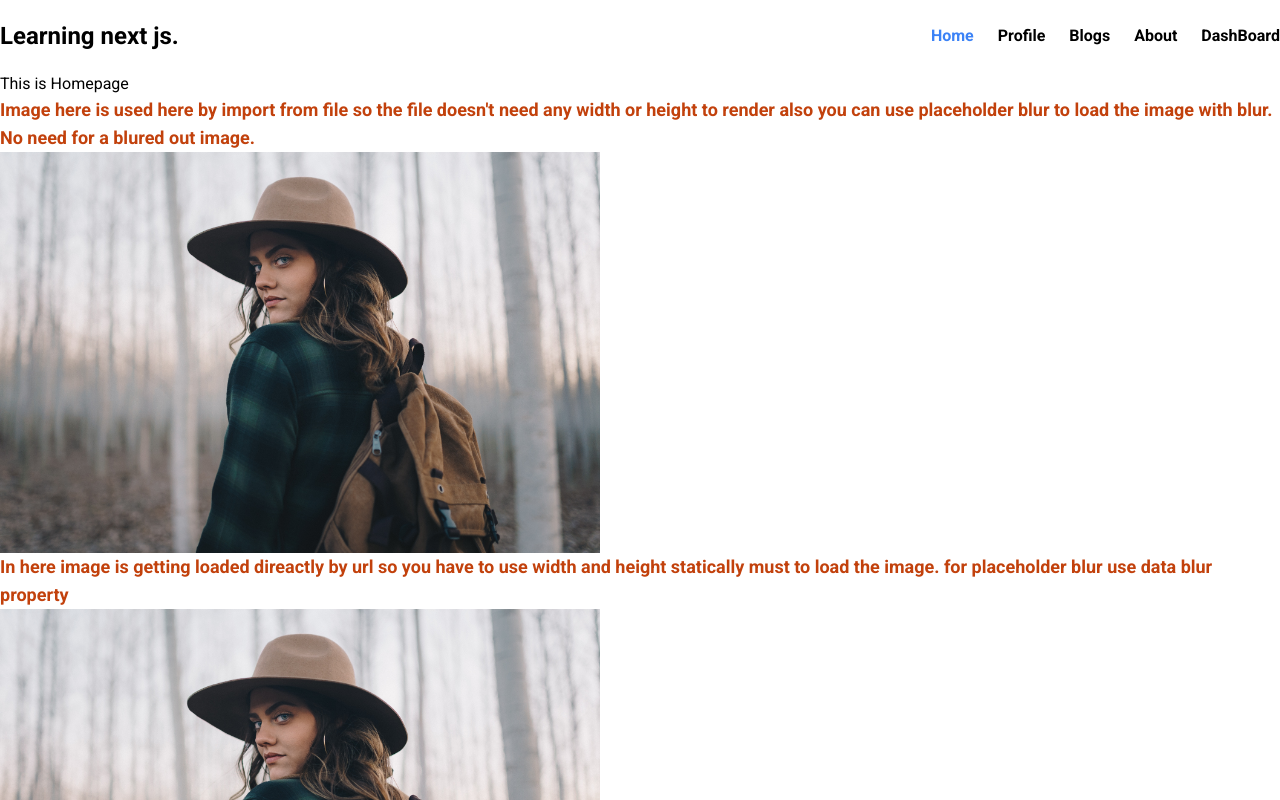
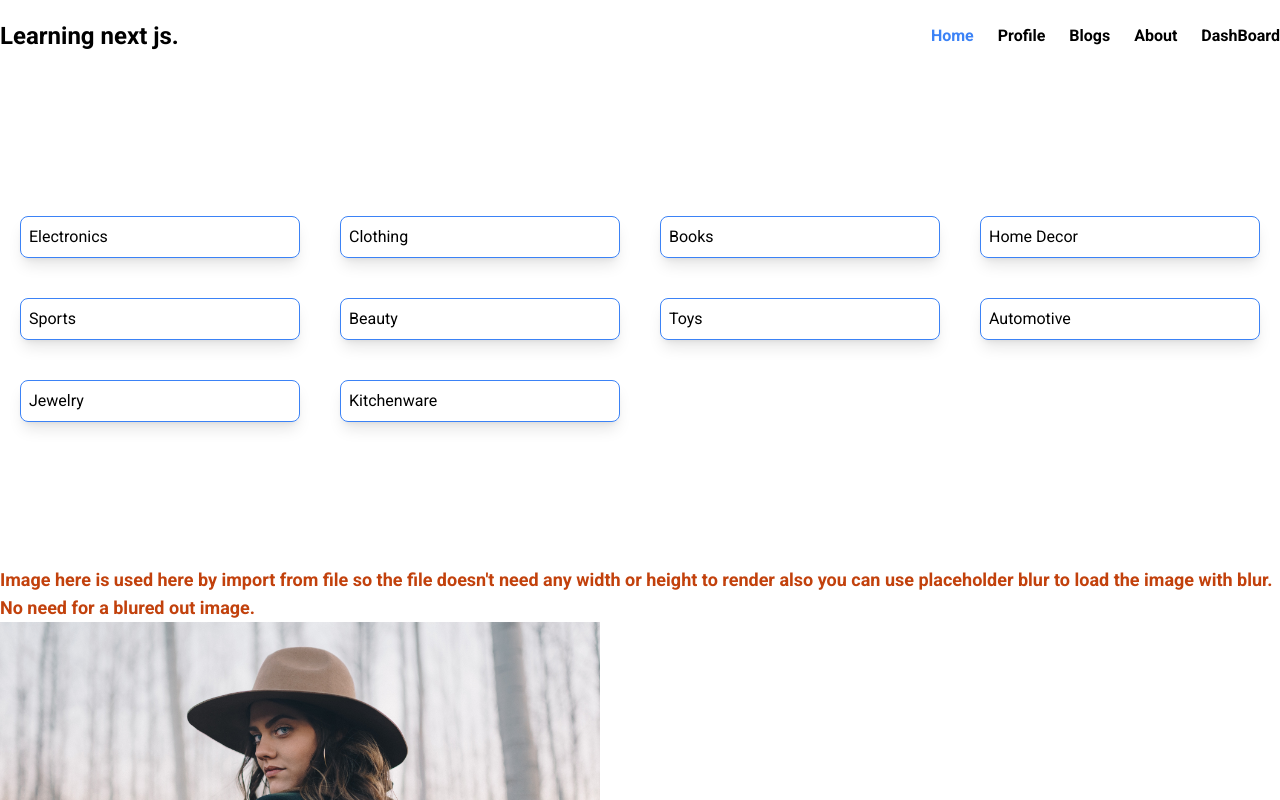
Before and after one commit to mdasik0/next-js-module-2, a Next.js app: page / in a window 1280 px wide. Shown: the top 800 px of the page. Built offline with nearby package versions, Linux system fonts and the light colour scheme; data requests are answered from the project's data file.

Commit message:
category and product done

```diff
--- /dev/null
+++ b/src/app/(with-layout)/products/[id]/page.js
@@ -0,0 +1,16 @@
+import getSingleProducts from "@/utils/getSingleProducts";
+import React from "react";
+
+const singlePageProduct = async ({ params }) => {
+  const product = await getSingleProducts(params.id);
+
+  console.log("🚀 ~ file: page.js:6 ~ singlePageProduct ~ product:", product);
+
+  return (
+    <div className="h-[80vh] flex items-center justify-center ">
+      <h1>{product.title}</h1>
+    </div>
+  );
+};
+
+export default singlePageProduct;
--- /dev/null
+++ b/src/app/(with-layout)/products/page.js
@@ -0,0 +1,18 @@
+import SingleProducts from "@/components/HomePage/Products/SingleProducts";
+import getAllProducts from "@/utils/getAllProducts";
+
+const ProductsPage = async ({searchParams}) => {
+
+const products = await getAllProducts(searchParams.categoryId)
+
+console.log(products)
+    return (
+        <div className="grid grid-cols-4 w-[1240px] my-36 mx-auto gap-10">
+            {
+                products.map(product => <SingleProducts key={product.id} product={product} />)
+            }
+        </div>
+    );
+};
+
+export default ProductsPage;
--- /dev/null
+++ b/src/components/HomePage/Category/Categories.jsx
@@ -0,0 +1,17 @@
+import getAllCategories from '@/utils/getAllCategories';
+import Link from 'next/link';
+import React from 'react';
+import SingleCategory from './SingleCategory';
+
+const Categories = async () => {
+    const categories = await getAllCategories()
+    return (
+        <div className='grid grid-cols-4 w-[1240px] my-36 mx-auto gap-10'>
+            {
+                categories.map((category) => <SingleCategory key={category.id} category={category}></SingleCategory>)
+            }
+        </div>
+    );
+};
+
+export default Categories;
--- /dev/null
+++ b/src/components/HomePage/Category/SingleCategory.jsx
@@ -0,0 +1,13 @@
+import Link from 'next/link';
+import React from 'react';
+
+const SingleCategory = ({category}) => {
+    const {id , name} = category;
+    return (
+        <div className='border border-blue-500 p-2 shadow-lg rounded-lg'>
+            <Link href={`/products?categoryId=${id}`}> <h1>{name}</h1> </Link>
+        </div>
+    );
+};
+
+export default SingleCategory;
--- a/src/components/HomePage/Home.jsx
+++ b/src/components/HomePage/Home.jsx
@@ -1,10 +1,11 @@
 import React from 'react';
 import ImageCompo from '../Image/ImageCompo';
+import Categories from './Category/Categories';
 
 const Home = () => {
     return (
         <div>
-          This is Homepage
+          <Categories />
           <ImageCompo />
         </div>
     );
--- /dev/null
+++ b/src/components/HomePage/Products/SingleProducts.jsx
@@ -0,0 +1,14 @@
+import Link from 'next/link';
+import React from 'react';
+
+const SingleProducts = ({product}) => {
+
+    const {id, title, price} = product;
+    return (
+        <div className='border border-red-500 shadow-lg  p-2 rounded-lg'>
+            <Link className='cursor-pointer' href={`/products/${id}`}>{title}</Link>
+        </div>
+    );
+};
+
+export default SingleProducts;
--- /dev/null
+++ b/src/utils/getAllCategories.js
@@ -0,0 +1,9 @@
+
+const getAllCategories = async () => {
+   const res = await fetch(`http://localhost:5000/categories`,{
+    cache: "force-cache"
+   })
+   return res.json()
+};
+
+export default getAllCategories;
--- /dev/null
+++ b/src/utils/getAllProducts.js
@@ -0,0 +1,14 @@
+import React from "react";
+
+const getAllProducts = async (categoryId) => {
+  let url = `http://localhost:5000/products`;
+  if (categoryId) {
+    url += "?categoryId=" + categoryId;
+  }
+  const res = await fetch(url, {
+    cache: "no-cache",
+  });
+  return res.json();
+};
+
+export default getAllProducts;
--- /dev/null
+++ b/src/utils/getSingleProducts.js
@@ -0,0 +1,9 @@
+
+const getSingleProducts = async (id) => {
+    const res = await fetch(`http://localhost:5000/products/${id}`,{
+        cache: "no-cache"
+      });
+      return res.json();
+};
+
+export default getSingleProducts;
```
